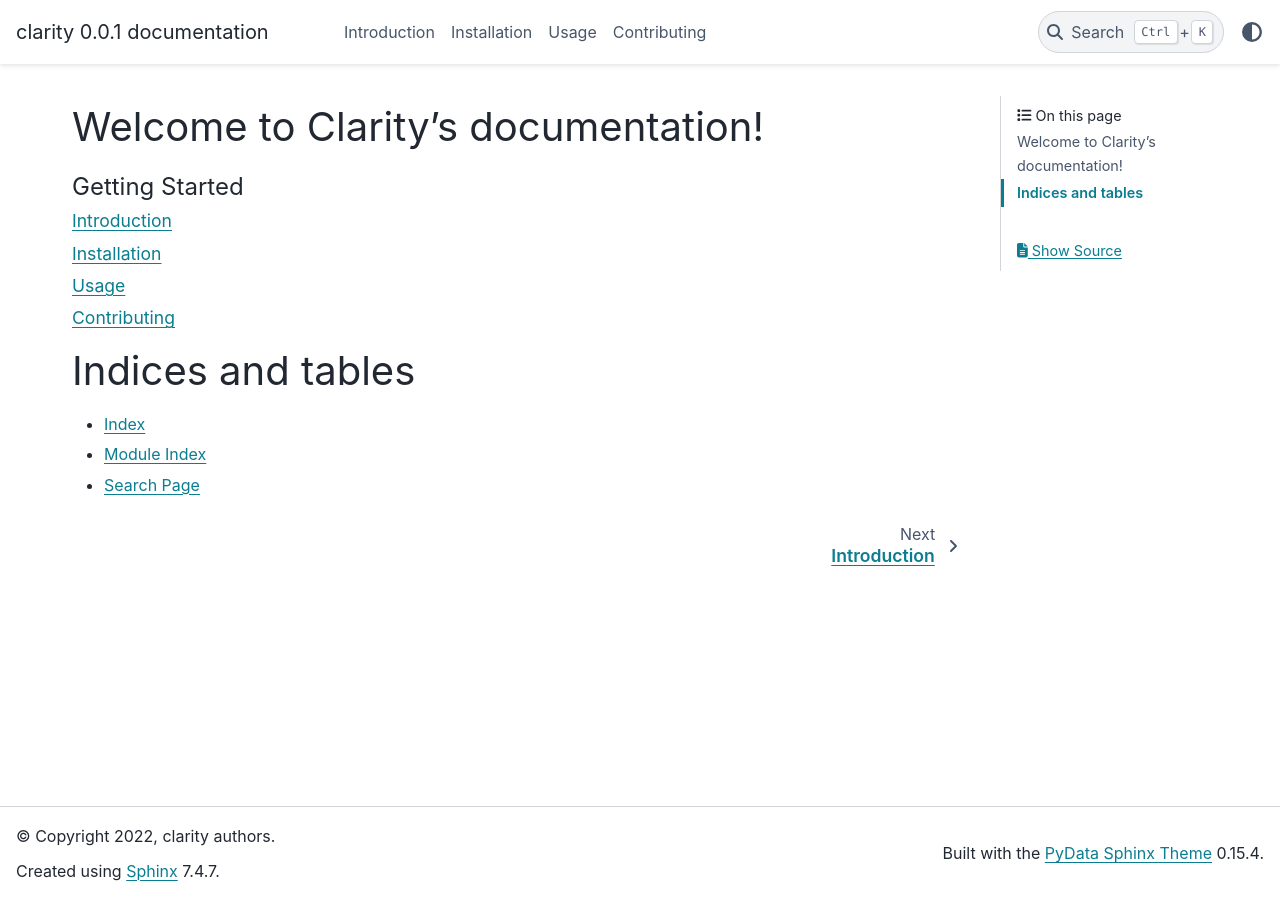
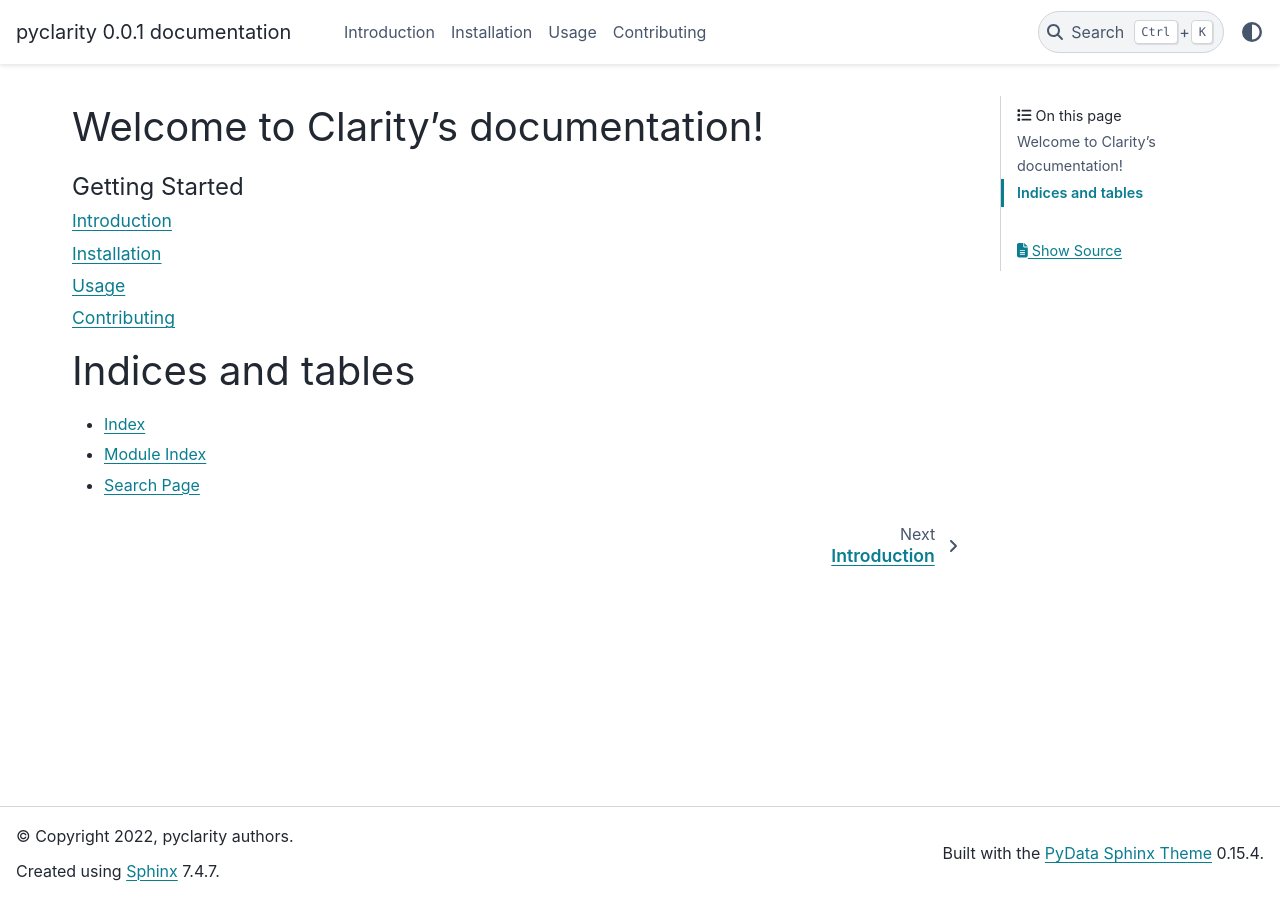
Before and after one commit to claritychallenge/clarity, a Sphinx documentation site: the page built from docs/index.rst, in a window 1280 px wide. Built offline with Sphinx 7.4.7 and the PyData theme 0.15.4, drawn with Linux system fonts in a browser that asks for light colours; pages that are not in the unit, such as notebooks, are missing from menus.

Commit message:
16 | Documentation builds, get some errors on clarity imports though

```diff
--- a/docs/conf.py
+++ b/docs/conf.py
@@ -25,9 +25,9 @@
 
 # -- Project information -----------------------------------------------------
 
-project = "clarity"
-copyright = "2022, clarity authors"
-author = "clarity authors"
+project = "pyclarity"
+copyright = "2022, pyclarity authors"
+author = "pyclarity authors"
 
 # The short X.Y version
 version = ""
@@ -49,21 +49,23 @@
     "sphinx.ext.viewcode",
     "sphinx.ext.githubpages",
     "sphinx.ext.coverage",
+    "sphinx.ext.napoleon",
     #    "sphinx.ext.numpydoc",
     "sphinx_rtd_theme",
     "myst_parser",
-    "sphinx_markdown_tables",
+    # "sphinx_markdown_tables",
     "sphinxcontrib.mermaid",
-    "sphinxcontrib.napoleon",
 ]
 
 # Add any paths that contain templates here, relative to this directory.
 templates_path = ["_templates"]
 
+
 # The suffix(es) of source filenames.
 # You can specify multiple suffix as a list of string:
 #
 # source_suffix = ['.rst', '.md']
+source_parsers = {".md": "recommonmark.parsers.CommonMarkParser"}
 source_suffix = {".rst": "restructuredtext", ".txt": "restructuredtext", ".md": "markdown"}
 
 # The master toctree document.
```
Also changed, not shown: 1 other file.
